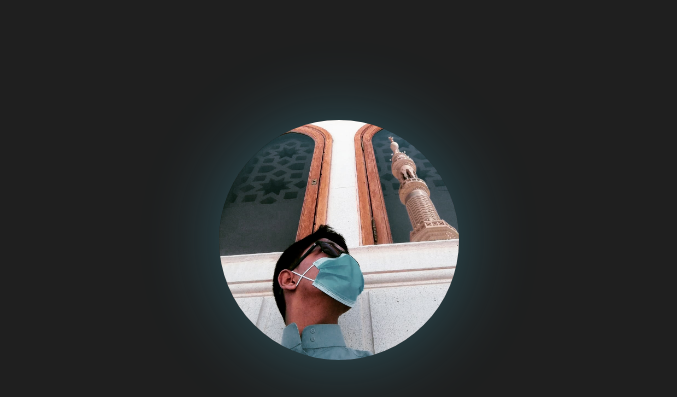
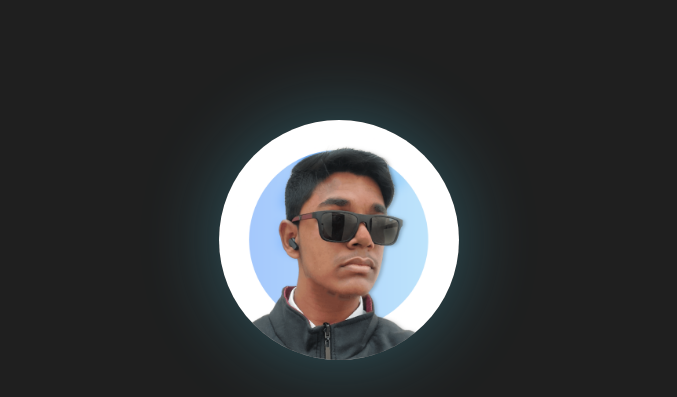
Before and after one commit to Sufyan30/Sufyan30.github.io, a plain HTML site: page index.html in a window 1280 px wide. Shown: the top 397 px of the page, without its empty margins (301-978 px from the left). Drawn offline with Linux system fonts and the light colour scheme.

Commit message:
Pfp changes

```diff
--- a/index.html
+++ b/index.html
@@ -24,7 +24,7 @@
             I make cool <b class="textClr">websites</b>, <b class="textClr">designs</b>,
             <b class="textClr">apps</b> and other useful things.</div>
 
-            <img src="/Images/home-img.jpg" class="profileImg" alt="My Avatar">
+            <img src="/Images/pfp-final.png" class="profileImg" alt="My Avatar">
 
         <div class="scroll"><a href="#wop" class="textClr">&lt;My Languages/&gt;</a></div>
         <div class="arrow">⇓</div>
```
Also changed, not shown: Images/home-img.jpg (deleted), Images/pfp-final.png (added).
